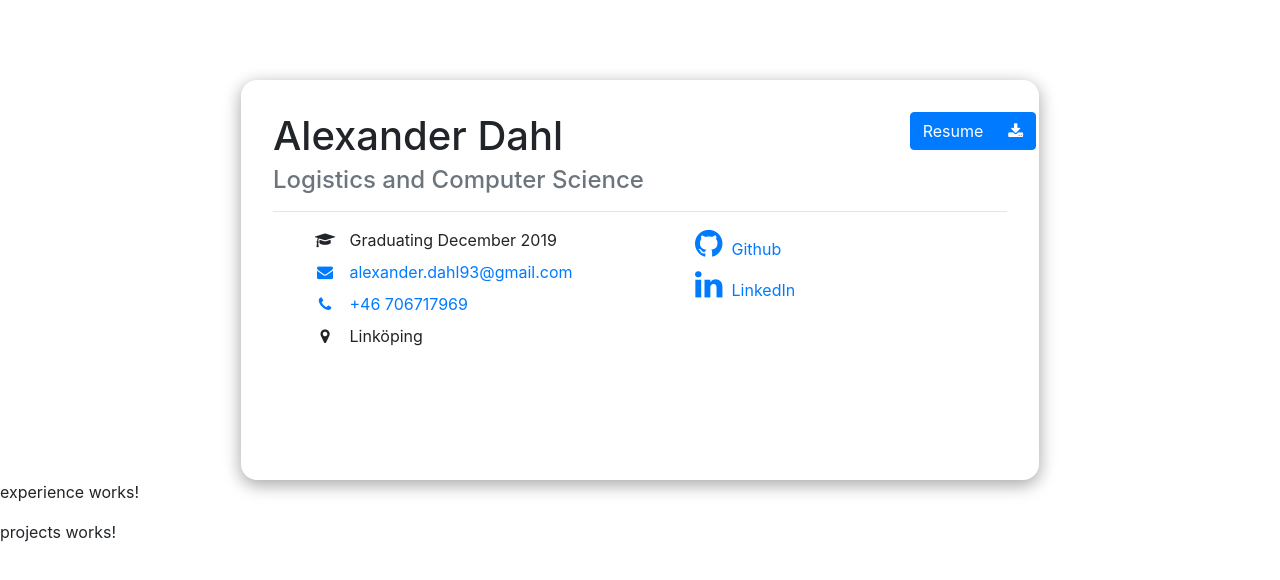
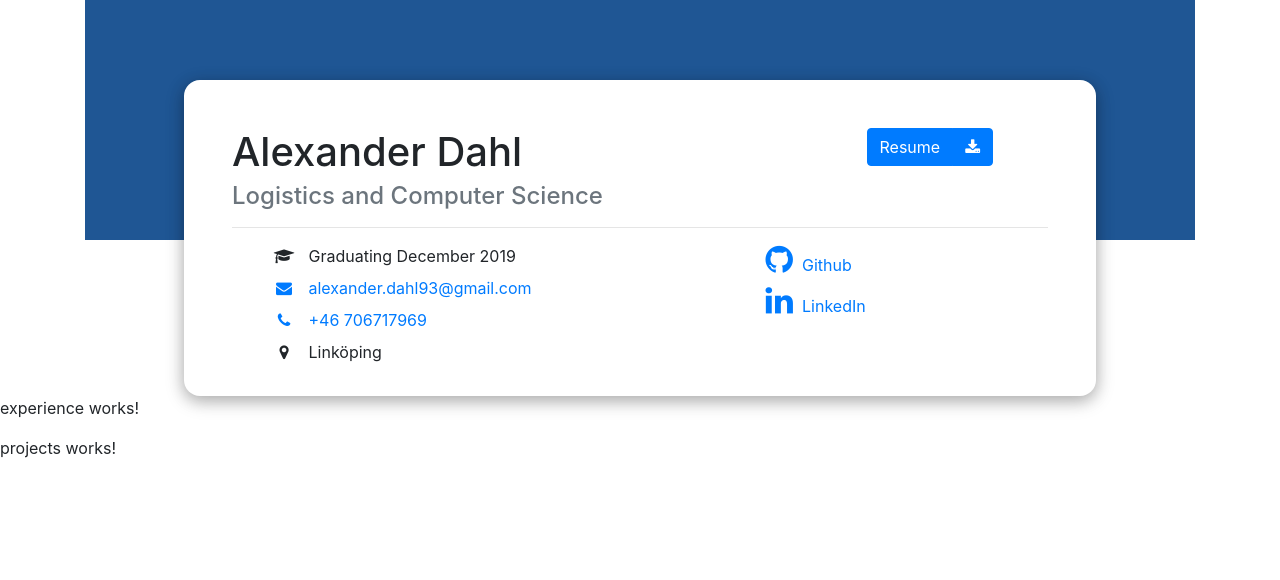
Before and after one commit to aleda145/resumewebpage, an Angular app in the folder resume-app/: page / in a window 1280 px wide. Shown: the top 580 px of the page. Built offline with nearby package versions, Linux system fonts and the light colour scheme.

Commit message:
header is now fully responsive

```diff
--- a/resume-app/src/app/header/header.component.css
+++ b/resume-app/src/app/header/header.component.css
@@ -1,16 +1,16 @@
 .profile-card {
-  width: 70%;
+  width: 80%;
   margin-top: 5rem;
   box-shadow: 0 4px 15px 0 rgba(0, 0, 0, .2), 0 5px 20px 0 rgba(0, 0, 0, .19);
   border: 2px red;
   background-color: #fff;
-  /*  margin: -15rem auto 0;*/
-  height: 25rem;
+  margin: -10rem auto 0;
   border-radius: 1rem;
   border-top-left-radius: 1rem;
   border-top-right-radius: 1rem;
   border-bottom-right-radius: 1rem;
   border-bottom-left-radius: 1rem;
+  padding: 1rem;
 }
 
 .card-info {
@@ -28,14 +28,7 @@
   padding-right: .5rem;
 }
 
-/*
 .heading {
-    height: 10rem;
-    background-color: #1f5694;
+  height: 15rem;
+  background-color: #1f5694;
 }
-
-*/
-.view-button {
-  border-right: none;
-  padding-right: 0;
-}
--- a/resume-app/src/app/header/header.component.html
+++ b/resume-app/src/app/header/header.component.html
@@ -6,7 +6,7 @@
     <div class="card profile-card">
       <div class="card-info">
         <div class="row">
-          <div class="col-10">
+          <div class="col col-md-9">
 
 
 
@@ -14,13 +14,15 @@
             <h4 class="card-subtitle text-muted"> Logistics and Computer Science</h4>
           </div>
 
-          <div class="resume col-2">
+          <div class="resume col col-md-3">
+
             <div class="btn-group">
 
 
               <a class="resume-view btn btn-primary" href="/files/AlexanderDahlCV.pdf" target="_blank">
               Resume
            </a>
+
               <a class="resume-download btn btn-primary" href="/files/AlexanderDahlCV.pdf" download="">
             <i class="fa fa-download" aria-hidden="true"></i>
           </a>
@@ -29,7 +31,7 @@
         </div>
         <hr />
         <div class="card-contact-info row">
-          <div class="col">
+          <div class="col col-md-7">
             <ul>
               <li>
                 <i class="fa fa-graduation-cap"></i> Graduating December 2019
@@ -50,7 +52,7 @@
               </li>
             </ul>
           </div>
-          <div class="col">
+          <div class="col col-md-5">
             <ul>
               <li>
 
```
